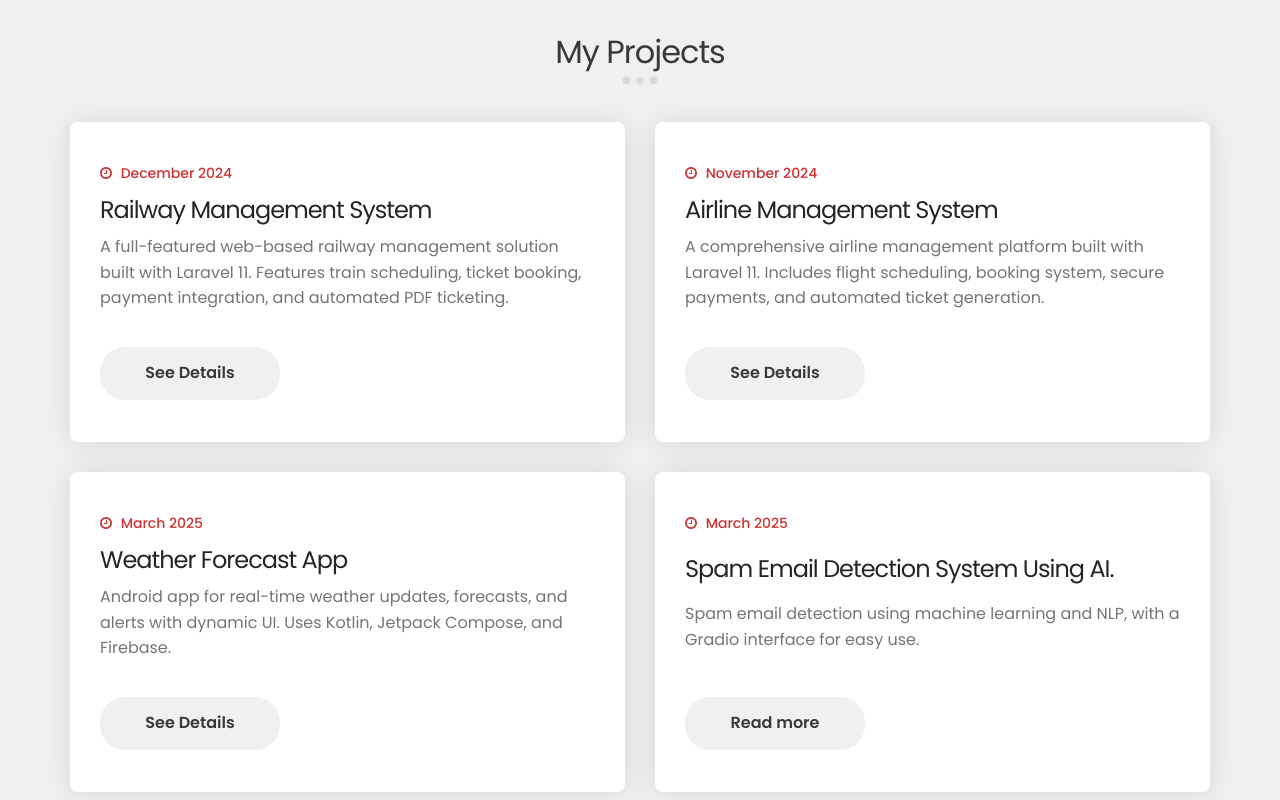
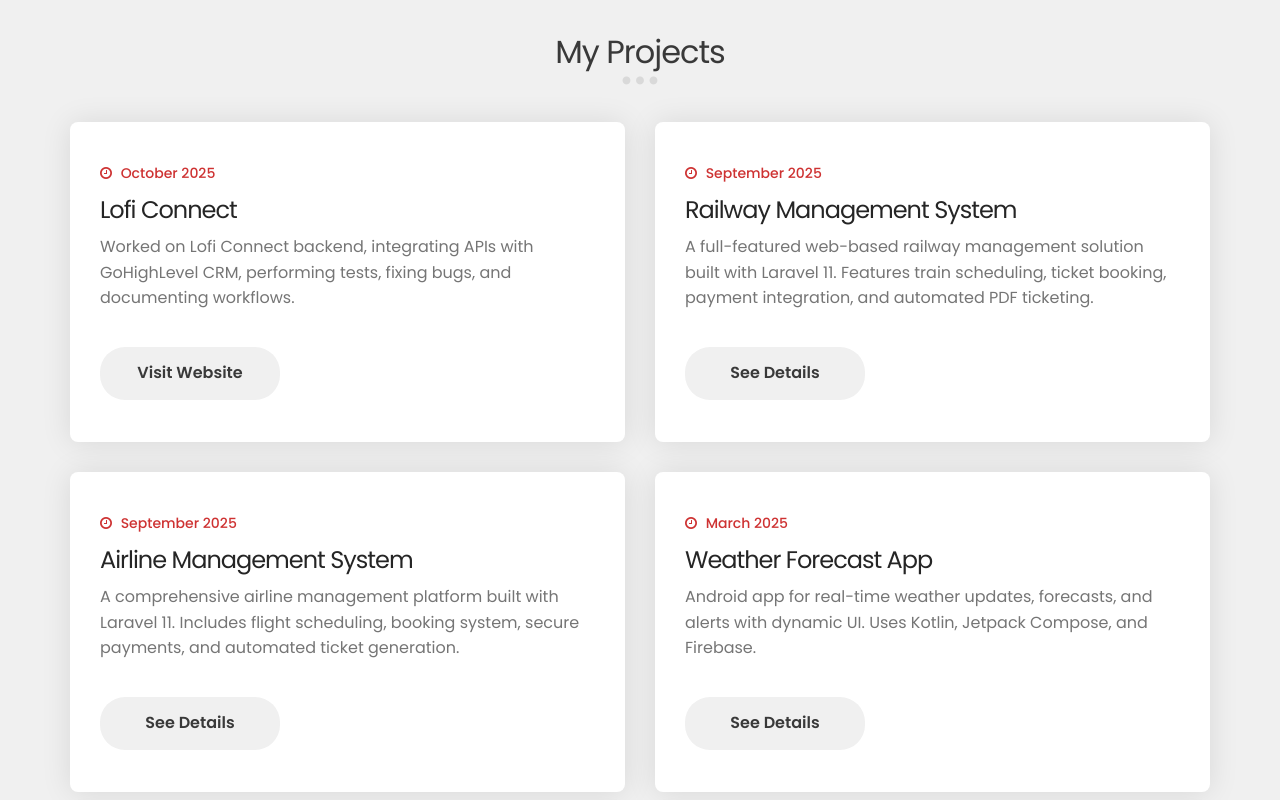
Before and after one commit to MDRobiulhassan/Portfolio, a plain HTML site: page index.html in a window 1280 px wide. Shown: the part 2040-2840 px from the top of the page. Drawn offline with Linux system fonts and the light colour scheme.

Commit message:
Project Updated

```diff
--- a/index.html
+++ b/index.html
@@ -283,7 +283,23 @@ http://www.templatemo.com/tm-509-Robiul Hassan
                          <!-- BLOG THUMB -->
                          <div class="media blog-thumb">
                               <div class="media-body blog-info">
-                                   <small><i class="fa fa-clock-o"></i> December 2024</small>
+                                   <small><i class="fa fa-clock-o"></i> October 2025</small>
+                                   <h3><a href="https://github.com/MDRobiulhassan/Railway-Management-System"
+                                             target="_blank">Lofi Connect</a>
+                                   </h3>
+                                   <p>Worked on Lofi Connect backend, integrating APIs with GoHighLevel CRM, performing
+                                        tests, fixing bugs, and documenting workflows.</p>
+                                   <a href="https://lofi-connect-front-end-application.vercel.app/"
+                                        class="btn section-btn" target="_blank">Visit Website</a>
+                              </div>
+                         </div>
+                    </div>
+
+                    <div class="col-md-6 col-sm-6">
+                         <!-- BLOG THUMB -->
+                         <div class="media blog-thumb">
+                              <div class="media-body blog-info">
+                                   <small><i class="fa fa-clock-o"></i> September 2025</small>
                                    <h3><a href="https://github.com/MDRobiulhassan/Railway-Management-System"
                                              target="_blank">Railway Management System</a>
                                    </h3>
@@ -300,7 +316,7 @@ http://www.templatemo.com/tm-509-Robiul Hassan
                          <!-- BLOG THUMB -->
                          <div class="media blog-thumb">
                               <div class="media-body blog-info">
-                                   <small><i class="fa fa-clock-o"></i> November 2024</small>
+                                   <small><i class="fa fa-clock-o"></i> September 2025</small>
                                    <h3><a href="https://github.com/MDRobiulhassan/AirlineManagementSystem"
                                              target="_blank">Airline Management System</a>
                                    </h3>
```
